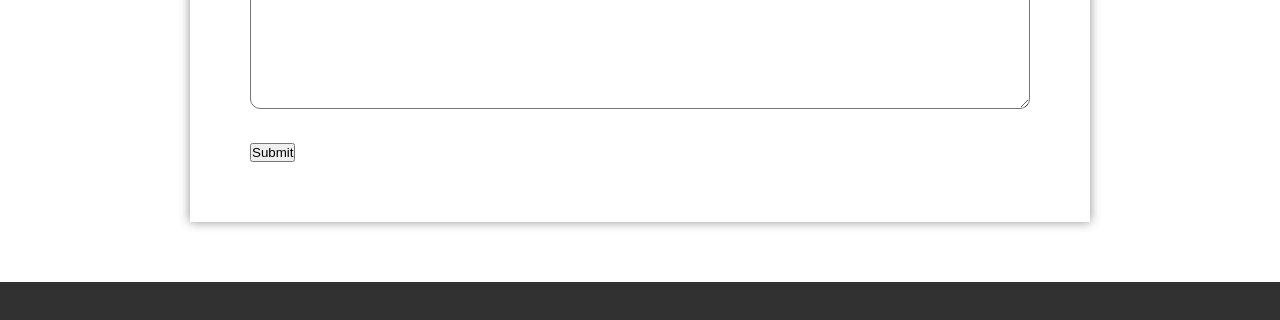
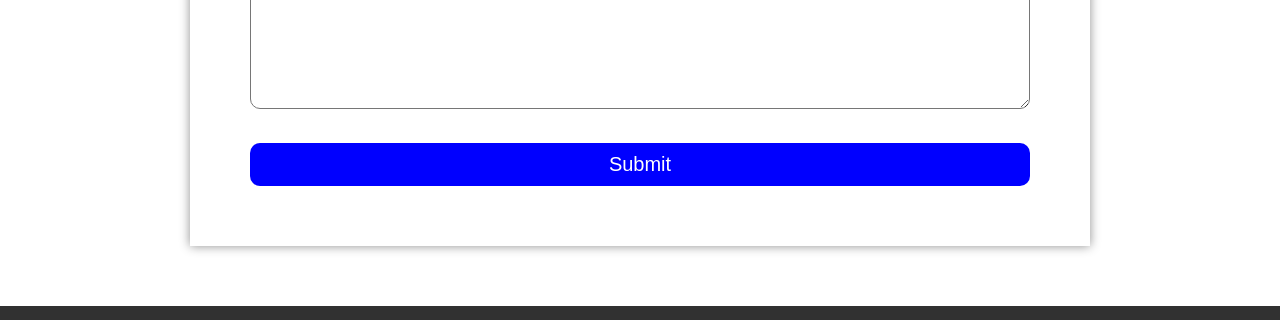
Before and after one commit to pratham1492/Portfolio-A, a plain HTML site: page index.html in a window 1280 px wide. Shown: the part 3179-3499 px from the top of the page. Drawn offline with Linux system fonts and the light colour scheme; a web font is replaced by a local one.

Commit message:
Fix CSS syntax and restore styles

```diff
--- a/style.css
+++ b/style.css
@@ -422,7 +422,7 @@ nav{
     border-radius: 10px;
 }
 
-.submit-botton .submit {
+.submit-botton{
     width: 100%;
     padding: 10px;
     background-color:   blue;
@@ -512,4 +512,5 @@ footer hr{
     text-align: center;
     color: #dadada;
 }
+
 /* Footer section ends */
```
